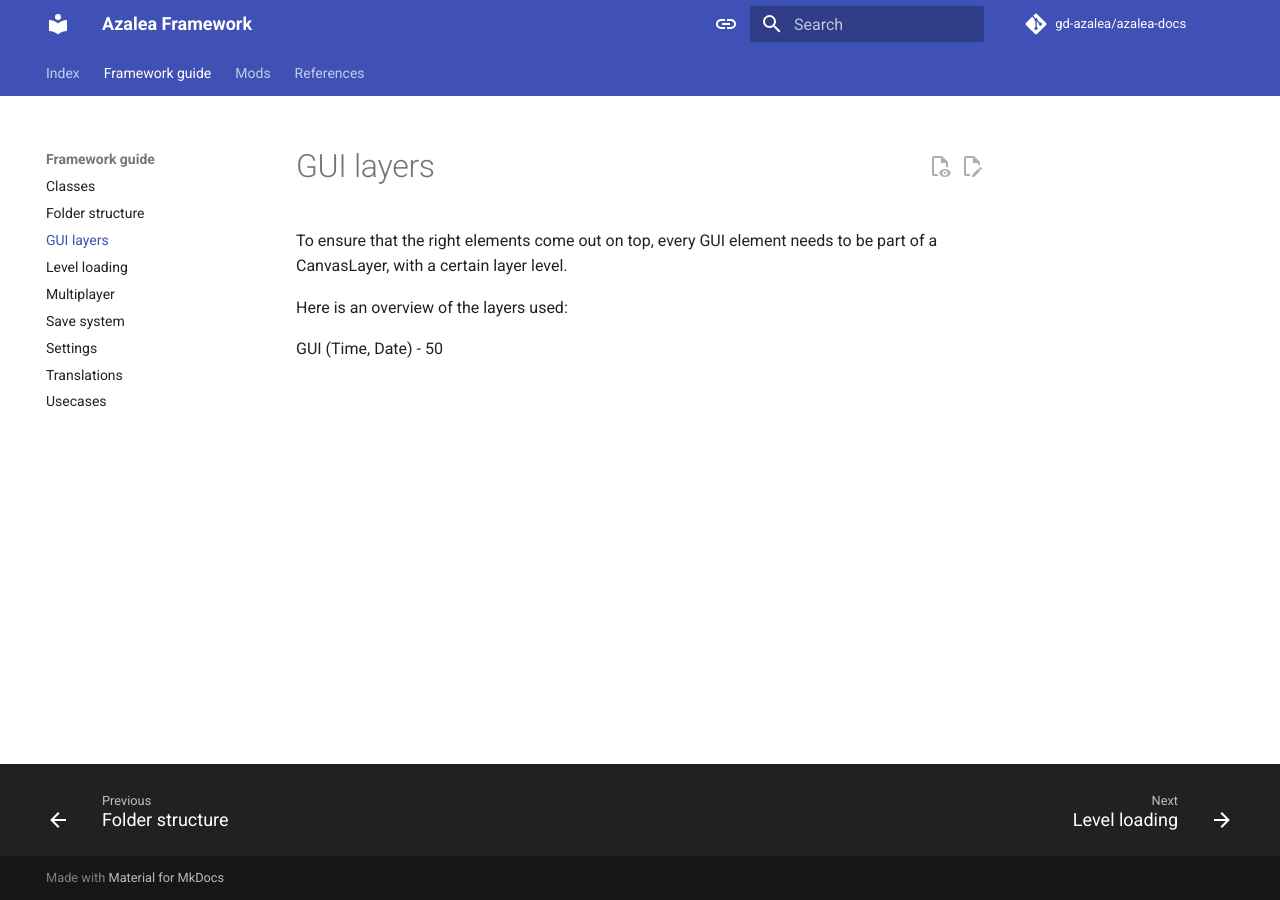
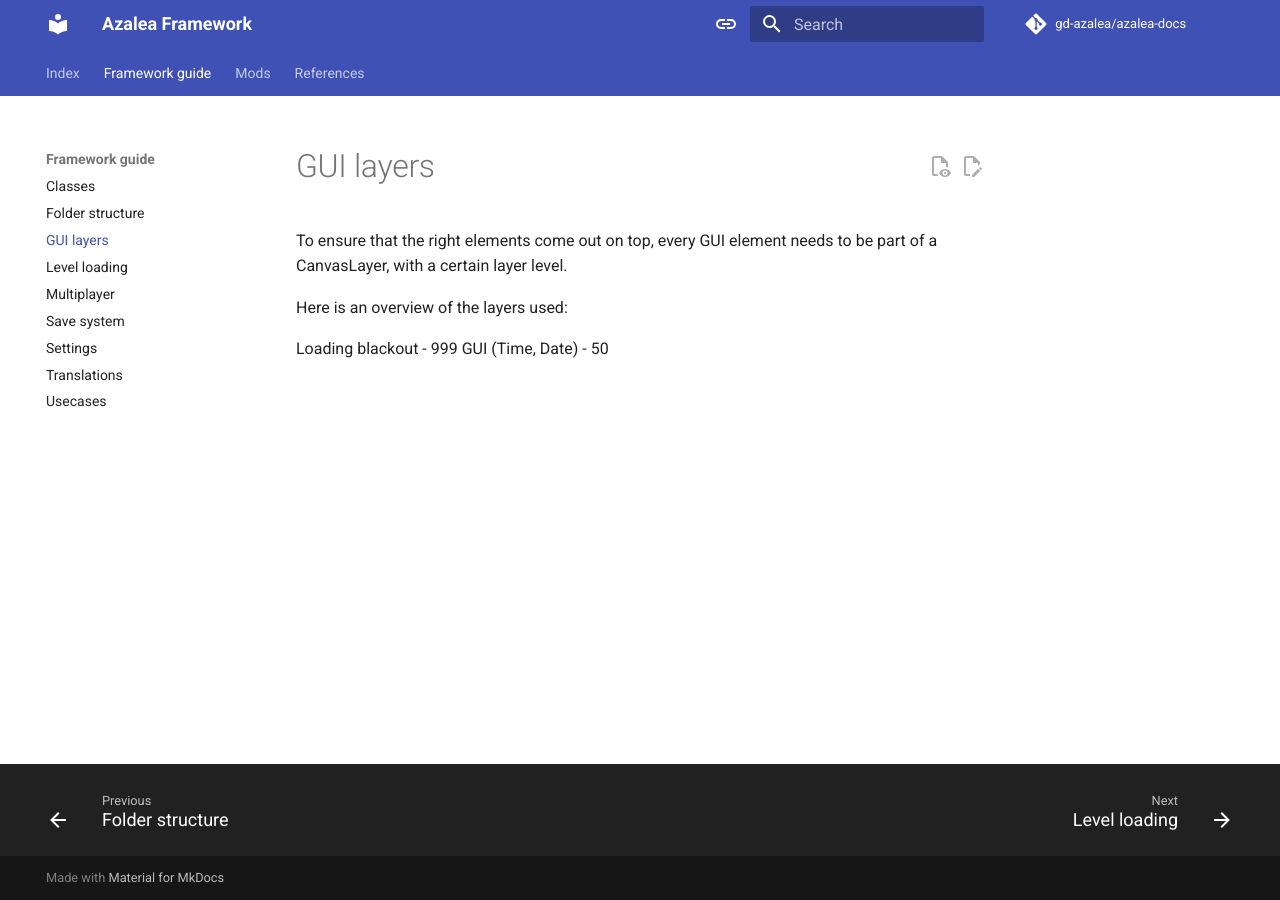
Before and after one commit to gd-azalea/azalea-docs, an MkDocs documentation site: the page built from docs/framework-guide/gui-layers.md, in a window 1280 px wide. Built offline with MkDocs 1.6.1 and Material for MkDocs 9.7.7, drawn with Linux system fonts in a browser that asks for light colours; comment, search, counter and statistics services are not loaded.

Commit message:
Update gui-layers.md

```diff
--- a/docs/framework-guide/gui-layers.md
+++ b/docs/framework-guide/gui-layers.md
@@ -4,4 +4,5 @@
 
 Here is an overview of the layers used:
 
+Loading blackout - 999
 GUI (Time, Date) - 50
```
